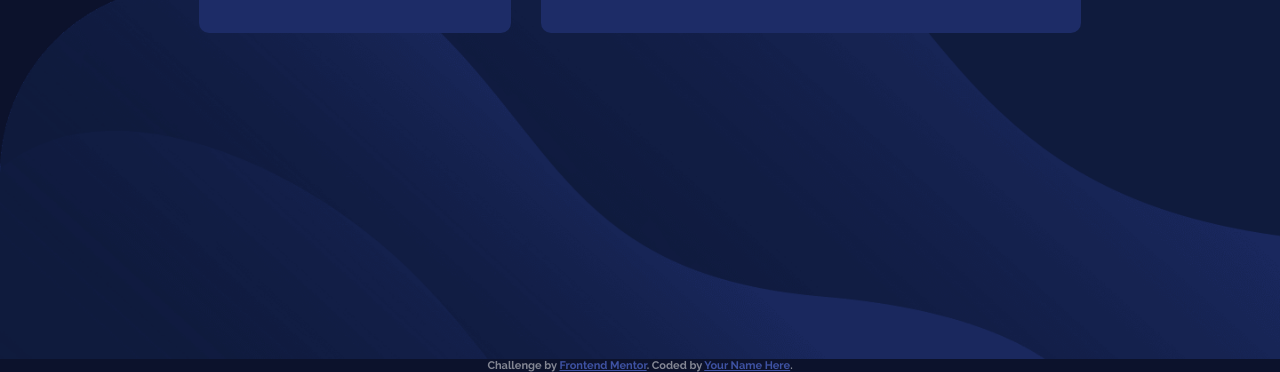
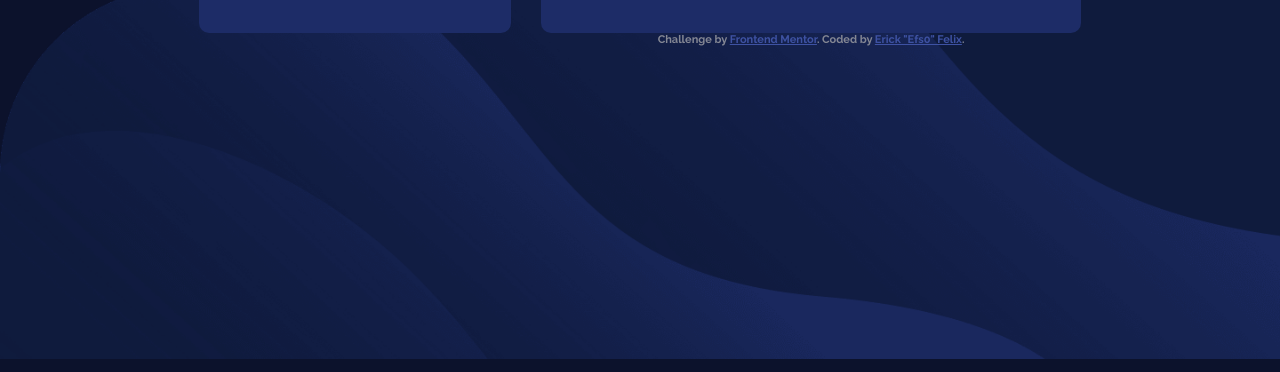
Before and after one commit to efs0-cod3/fylo, a plain HTML site: page index.html in a window 1280 px wide. Shown: the part 441-813 px from the top of the page. Drawn offline with Linux system fonts and the light colour scheme.

Commit message:
index and readme changes

```diff
--- a/index.html
+++ b/index.html
@@ -47,13 +47,14 @@
       <div class="p-up">
         <p class="pop-up">185<span class="pop">GB Left</span></p>
       </div>
+      <div class="attribution">
+        Challenge by <a href="https://www.frontendmentor.io?ref=challenge" target="_blank">Frontend Mentor</a>.
+        Coded by <a href="#">Erick "Efs0" Felix</a>.
+      </div>
   </main>
 
 
-  <div class="attribution">
-    Challenge by <a href="https://www.frontendmentor.io?ref=challenge" target="_blank">Frontend Mentor</a>.
-    Coded by <a href="#">Your Name Here</a>.
-  </div>
+
 
 </body>
 
```
Also changed, not shown: 1 other file.
